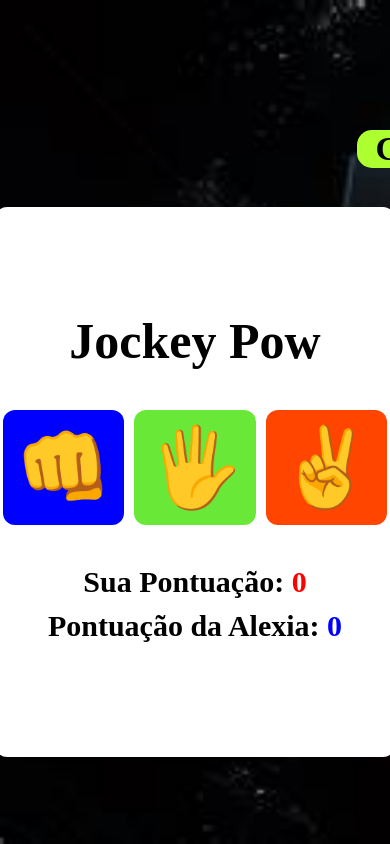
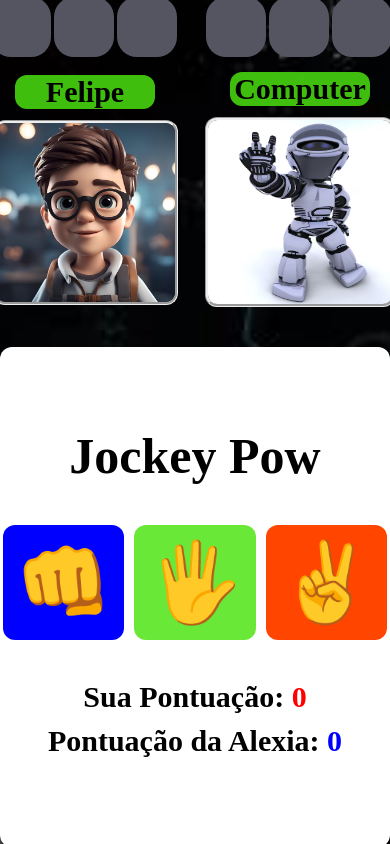
Before and after one commit to AlissonVieira-1981/Jonkeypo, a plain HTML site: page index.html in a window 390 px wide. Drawn offline with nearby package versions, Linux system fonts and the light colour scheme.

Commit message:
treinando responsividade

```diff
--- a/index.html
+++ b/index.html
@@ -12,15 +12,15 @@
 
 <body>
 
-        <div class="sets">
-        <h2 class="configh2">Felipe</h2>
-        <img src="./garoto.jonkeypo.avif" class="img-garoto" alt="img-garoto">
+    <div class="sets">
         <p class="small-box1"></p>
         <p class="small-box2"></p>
         <p class="small-box3"></p>
+        <img src="./garoto.jonkeypo.avif" class="img-garoto" alt="img-garoto">
+        <h2 class="configboy">Felipe</h2>
     </div>
 
-    <div class="container">
+       <div class="container">
 
         <h1>Jockey Pow</h1>
         <div class="buttons">
@@ -40,18 +40,14 @@
 
 
     <div class="sets-computer">
+
         <img alt="img-robo" src="./robo.jonkeypo.avif" class="img-robo">
-        <h2 class="configh2">Computer</h2>
         <p class="small-box-comp1"></p>
         <p class="small-box-comp2"></p>
         <p class="small-box-comp3"></p>
+        <h2 class="configh2">Computer</h2>
 
     </div>
-
-
-
-
-
 
 </body>
 
--- a/script.js
+++ b/script.js
@@ -17,8 +17,8 @@ let RoundCounter = 1;
 
 const shootConfetti = () => {
     confetti({
-        particleCount: 200,
-        spread: 90,
+        particleCount: 100,
+        spread: 70,
         origin: { y: 0.6 }
     });
 };
@@ -74,15 +74,21 @@ const PlayTheGame = (human, machine) => {
     if (CounterMyPoints >= 2) {
         document.querySelector(`.small-box${RoundCounter}`).innerHTML = '🏆';
         document.querySelector(`.small-box-comp${RoundCounter}`).innerHTML = '😠';
-        RoundCounter++;
-        resetRound();
+        setTimeout(() => {
+            RoundCounter++;
+            resetRound();
+        }, 2000); // Pausar por 2 segundos antes de reiniciar o jogo
+        return;
     }
 
     if (CounterMachinePoints >= 2) {
         document.querySelector(`.small-box-comp${RoundCounter}`).innerHTML = '🏆';
         document.querySelector(`.small-box${RoundCounter}`).innerHTML = '😠';
-        RoundCounter++;
-        resetRound();
+        setTimeout(() => {
+            RoundCounter++;
+            resetRound();
+        }, 2000); // Pausar por 2 segundos antes de reiniciar o jogo
+        return;
     }
 
     if (RoundCounter > 3) {
--- a/style.css
+++ b/style.css
@@ -12,6 +12,7 @@ body {
     align-items: center;
     min-height: 100vh;
 
+
 }
 
 .container {
@@ -20,13 +21,15 @@ body {
     border-radius: 12px;
     display: flex;
     flex-direction: column;
+    position: fixed;
     align-items: center;
     justify-content: center;
-    height: 550px;
+    height: 590px;
     width: 400px;
-    margin-top: 120px;
+    margin-top: 80px;
 }
-h1{
+
+h1 {
     font-size: 50px;
 }
 
@@ -91,97 +94,181 @@ input {
     align-items: center;
 }
 
-.configh2 {
-    font-size: 34px;
-    background-color: greenyellow;
-    margin-bottom: 320px;
-    border-radius: 15px;
-    border-style: hidden;
-    border-color: rgb(216, 29, 29);
-    padding-inline: 18px;
-    margin-top: 23px;
+.small-box1,
+.small-box2,
+.small-box3 {
+    text-align: center;
+    background-color: rgb(85, 85, 97);
+    width: 100px;
+    height: 100px;
+    border-radius: 30px;
+    border: none;
+    padding: 5px;
+    font-size: 65px;
+    color: rgb(12, 12, 12);
+    margin-right: 5px;
+    }
+
+.sets {
+    margin-right: 830px;
+    display: flex;
+    justify-content: center;
+    margin-bottom: 550px;
+    position: fixed;
 
 }
 
-.small-box1,
-.small-box2,
-.small-box3 {
-    width: 80px;
-    height: 80px;
-    background-color: rgb(85, 85, 97);
-    border-radius: 18px;
-    border: none;
-    display: inline-block;
-    margin-bottom: 290px;
-    padding: 5px;
-    margin-right: 1px;
-    font-size: 48px;
-    color: rgb(124, 221, 14);
+.configboy {
+    background-color: rgba(77, 228, 17, 0.836);
+    font-size: 30px;
+    height: max-content;
+    width: 140px;
+    border-radius: 12px;
+    margin-top: 120px;
     text-align: center;
-
+    position: fixed;
+    align-items: center;
 
 }
 
-.sets {
+.img-garoto {
+    position: fixed;
+    height: 330px;
+    width: 330px;
+    margin-top: 170px;
+    border-style: groove;
+    border-radius: 12px;
+
+}
+
+.configh2 {
+    background-color: rgba(77, 228, 17, 0.836);
+    font-size: 30px;
+    height: max-content;
+    width: 140px;
+    border-radius: 12px;
+    margin-top: 120px;
+    text-align: center;
+    position: fixed;
+    align-items: center;
+}
+
+
+.small-box-comp1,
+.small-box-comp2,
+.small-box-comp3 {
+    text-align: center;
+    background-color: rgb(85, 85, 97);
+    width: 100px;
+    height: 100px;
+    border-radius: 30px;
+    border: none;
+    padding: 5px;
+    font-size: 65px;
+    color: rgb(12, 12, 12);
+    margin-right: 5px;
+}
+
+.img-robo {
+    height: 330px;
+    width: 330px;
+    margin-top: 170px;
+    position: fixed;
+    border-style: groove;
+    border-radius: 12px;
+}
+
+.sets-computer {
+    margin-left: 830px;
     display: flex;
-    align-items: center;
-    gap: 3px;
+    justify-content: center;
+    margin-bottom: 550px;
     position: fixed;
-    margin-right: 840px;
-    margin-left: 5px;
-    margin-bottom: 300px;
-    margin-top: 50px;
-    gap: 10px;
+
+}
 
 
 
+@media screen and (max-width: 800px) {
+    .container {
+
+        margin-top: 350px;
+        height: 500px;
+        width: 390px;
     }
 
     .sets-computer {
-    display: flex;
-    align-items: center;
-    gap: 3px;
+        margin-bottom: 800px;
+        margin-right: 620px;
+    }
+
+    .img-robo {
+        height: 190px;
+        width: 190px;
+        margin-top: 140px;
         position: fixed;
-    margin-left: 780px;
-    margin-top: 50px;
-    margin-bottom: 300px;
-    gap: 10px;
 
     }
 
     .small-box-comp1,
     .small-box-comp2,
     .small-box-comp3 {
-    width: 80px;
-    height: 80px;
-    background-color: rgb(85, 85, 97);
-    border-radius: 18px;
-    border: none;
-    display: inline-block;
-    margin-bottom: 290px;
-    padding: 5px;
-    font-size: 48px;
-    color: rgb(124, 221, 14);
-    text-align: center;
+        width: 60px;
+        height: 60px;
+        font-size: 30px;
+        margin-top: 20px;
+        border-radius: 20px;
+        margin-right: 3px;
+        justify-content: center;
+
+    }
+
+    .configh2 {
+        margin-top: 95px;
+
+
+    }
+
+    .sets {
+        margin-left: 610px;
+        margin-bottom: 800px;
+        align-items: center;
     }
 
     .img-garoto {
+        height: 185px;
+        width: 185px;
+        margin-top: 380px;
         position: fixed;
-    height: 260px;
-    width: 260px;
-    margin-top: 80px;
-    margin-left: 80px;
-    border-style: groove;
-    border-radius: 12px;
+        margin-right: 30px;
+        margin-left: 30px;
+    }
+
+    .small-box1,
+    .small-box2,
+    .small-box3 {
+        width: 60px;
+        height: 60px;
+        font-size: 30px;
+        margin-top: 20px;
+        border-radius: 20px;
+        margin-right: 3px;
+        justify-content: center;
 
     }
 
-.img-robo {
-    position: fixed;
-    height: 260px;
-    width: 260px;
-    margin-top: 80px;
-   margin-left: 120px;
-    border-style: groove;
-    border-radius: 12px;
+    .configboy {
+        margin-top: 140px;
     }
+
+
+
+
+
+
+
+
+
+
+
+}
```
Lines whose indentation alone changed are shown as unchanged.
